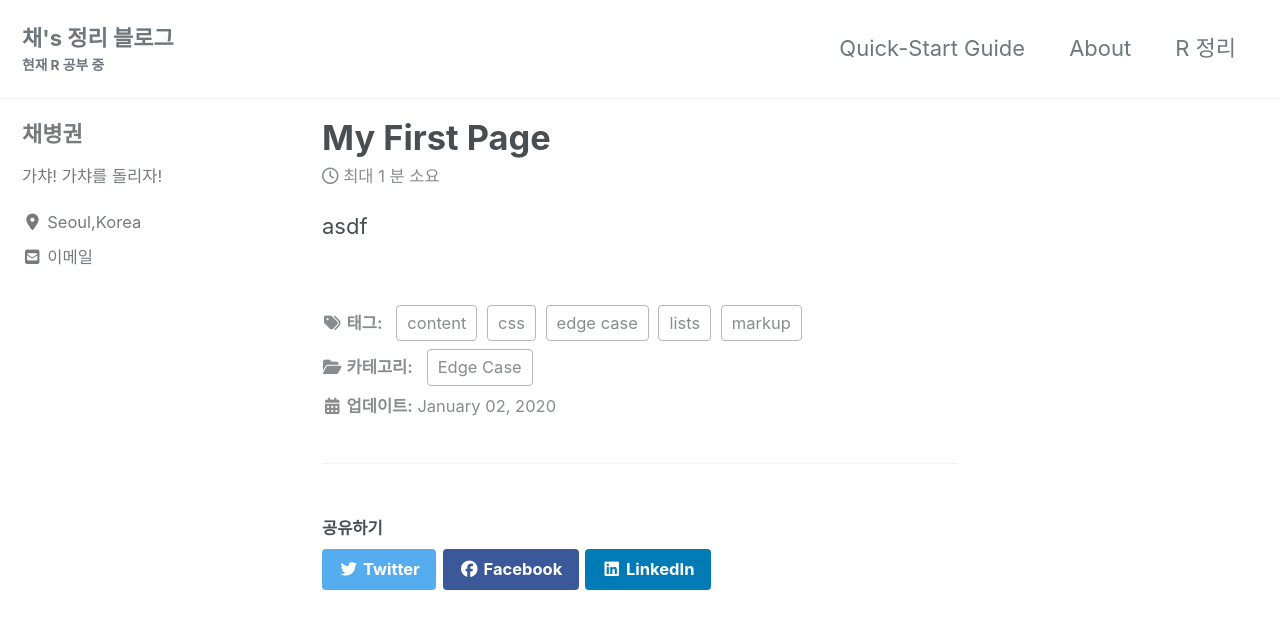
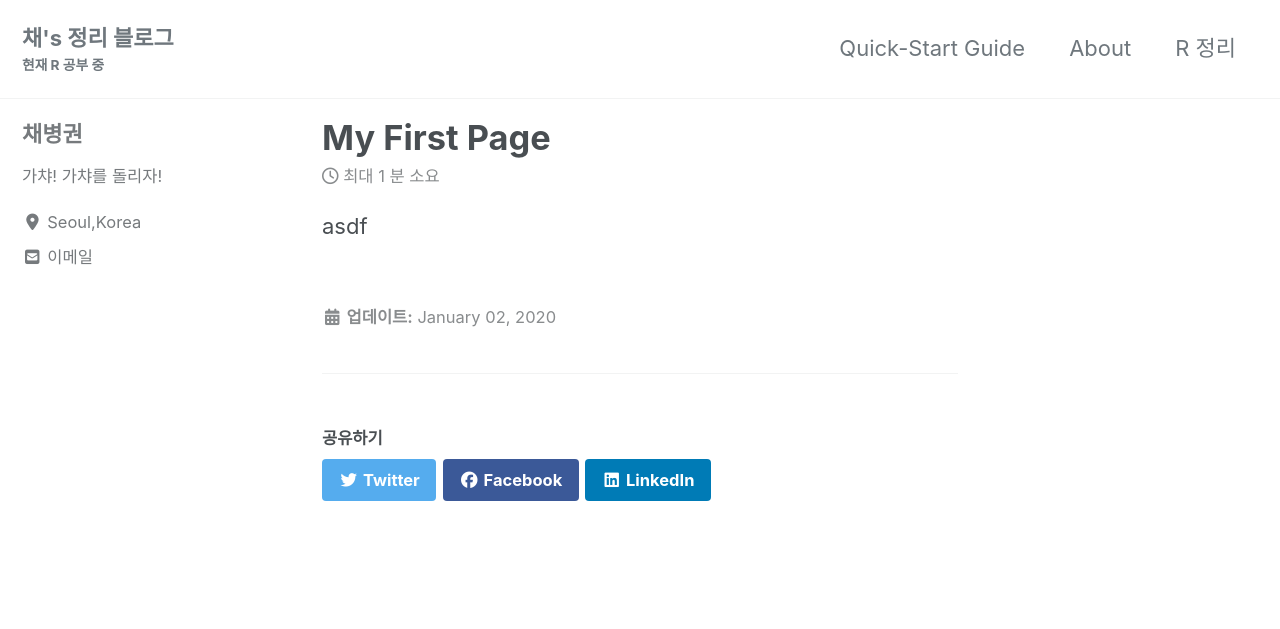
Before and after one commit to ByeongGwonChae/mynotebook, a Jekyll site: the page built from _posts/2020-01-02-myfirstpage.md, in a window 1280 px wide and 900 px high. Shown: the top 629 px of the window. Built offline with Jekyll 4.4.1, drawn with Linux system fonts in a browser that asks for light colours; cached includes are drawn as plain includes; nearby versions of some CDN libraries.

Commit message:
Update 2020-01-02-myfirstpage.md

```diff
--- a/_posts/2020-01-02-myfirstpage.md
+++ b/_posts/2020-01-02-myfirstpage.md
@@ -1,12 +1,4 @@
 ---
 title: "My First Page"
-categories:
-  - Edge Case
-tags:
-  - content
-  - css
-  - edge case
-  - lists
-  - markup
 ---
 asdf
```
